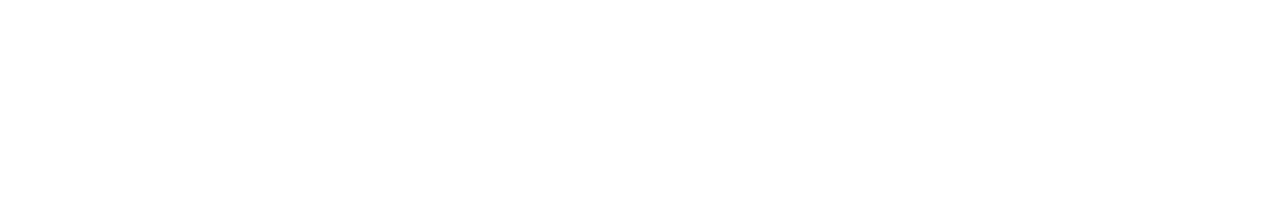
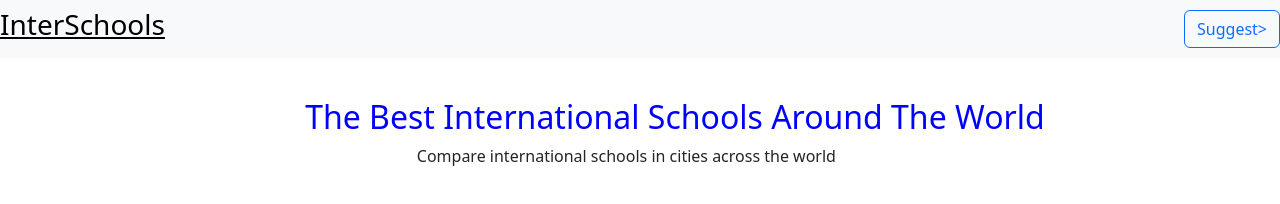
Before and after one commit to JosephNdegwa/interschools, a plain HTML site: page index.html in a window 1280 px wide. Drawn offline with nearby package versions, Linux system fonts and the light colour scheme.

Commit message:
add navbar and style

```diff
--- /dev/null
+++ b/css/style.css
@@ -0,0 +1,22 @@
+.top-nav {
+    background-color: #333;
+    overflow: hidden;
+}
+.Navbar {
+    padding-top: 0px;
+}
+
+.button-1 {
+    float: right;
+}
+
+.heading {
+    margin-top: 40px;
+    margin-left: 20%;
+    align-items: center;
+}
+
+.compare {
+    align-items: center;
+    margin-left: 30%;
+}
--- a/index.html
+++ b/index.html
@@ -4,9 +4,33 @@
     <meta charset="UTF-8">
     <meta http-equiv="X-UA-Compatible" content="IE=edge">
     <meta name="viewport" content="width=device-width, initial-scale=1.0">
+    <link href="css/style.css" rel="stylesheet" type="text/css">
+    <link rel="stylesheet" href="https://cdn.jsdelivr.net/npm/bootstrap@5.2.0/dist/css/bootstrap.min.css" integrity="sha384-gH2yIJqKdNHPEq0n4Mqa/HGKIhSkIHeL5AyhkYV8i59U5AR6csBvApHHNl/vI1Bx" crossorigin="anonymous">
     <title>InterSchools</title>
 </head>
+
 <body>
 
+    <!--Navbar-->
+    <div class="Navbar">
+        <nav class="navbar navbar-light bg-light">
+            <h3>
+                <a href="#" style="color: black;">InterSchools</a>
+            </h3>
+            <div>
+                <a href=""><button type="button" class="btn btn-outline-primary">Suggest></button></a>
+            </div>
+        </nav>
+    </div>
+    <div class="container">
+        <!-- Heading -->
+        <div class="heading" style="color: blue;">
+            <h2>The Best International Schools Around The World</h2>
+        </div>
+        <div class="compare">
+            <p>Compare international schools in cities across the world</p>
+        </div>
+    </div>
 </body>
+
 </html>
```
Also changed, not shown: 1 other file.
